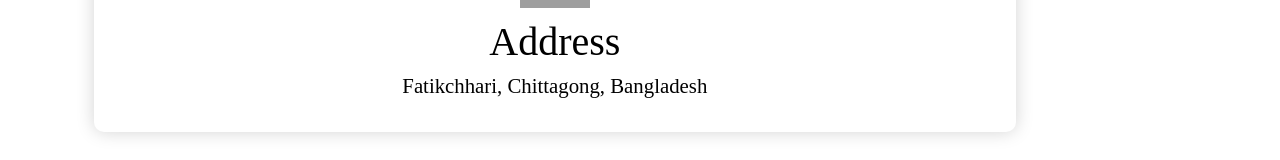
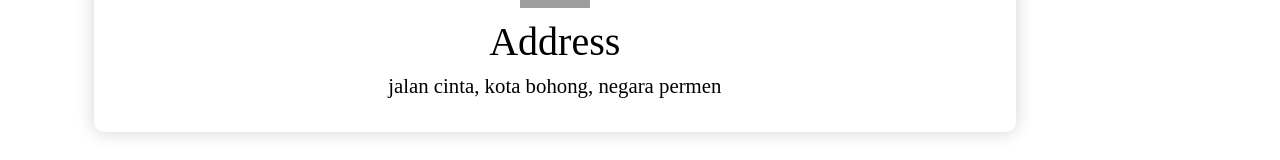
Before and after one commit to antinite20/petatest, a plain HTML site: page index.html in a window 1280 px wide. Shown: the part 6432-6592 px from the top of the page. Drawn offline with Linux system fonts and the light colour scheme; grey boxes are pictures that could not be loaded; a script that the page names is missing.

Commit message:
Update index.html

```diff
--- a/index.html
+++ b/index.html
@@ -370,7 +370,7 @@
           <div class="icon"><img src="https://img.icons8.com/bubbles/100/000000/map-marker.png" /></div>
           <div class="contact-info">
             <h1>Address</h1>
-            <h2>Fatikchhari, Chittagong, Bangladesh</h2>
+            <h2>jalan cinta, kota bohong, negara permen</h2>
           </div>
         </div>
       </div>
```
